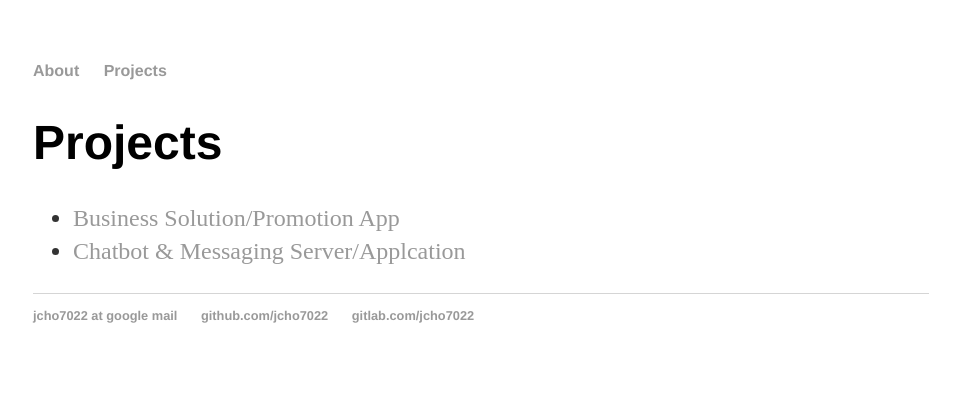
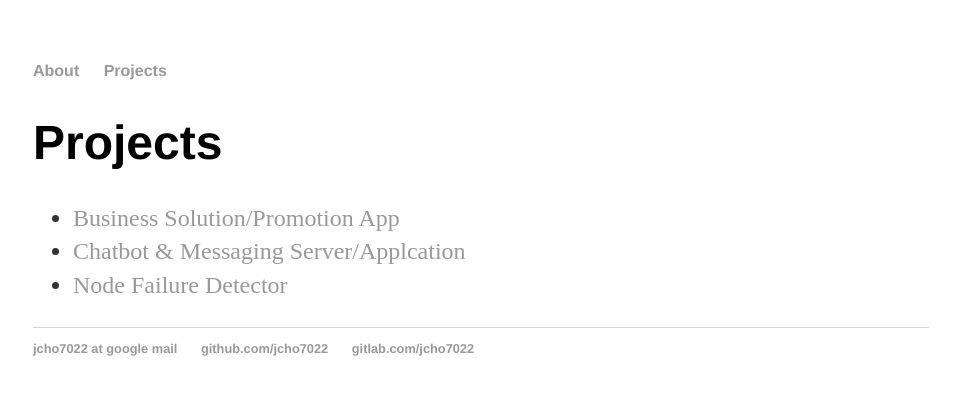
Before and after one commit to jcho7022/jcho7022.github.io, a Jekyll site: the page built from projects/index.html, in a window 1280 px wide. Shown: the top 395 px of the page, without its empty margins (159-1119 px from the left). Built offline with Jekyll 4.4.1, drawn with Linux system fonts in a browser that asks for light colours.

Commit message:
fd update

```diff
--- /dev/null
+++ b/projects/fd/index.html
@@ -0,0 +1,5 @@
+---
+layout: default
+title: Failure Detector
+---
+<h1>Node Failure Detector</h1>
--- a/projects/index.html
+++ b/projects/index.html
@@ -7,4 +7,5 @@ title: Projects
 
   <li> <a href="/projects/float" title="Business Solution/Promotion App">Business Solution/Promotion App</a></li>
   <li> <a href="/projects/chatbot" title="Chatbot & Client App">Chatbot & Messaging Server/Applcation</a></li>
+  <li> <a href="/projects/fd" title="Chatbot & Client App">Node Failure Detector</a></li>
 </ul>
```
